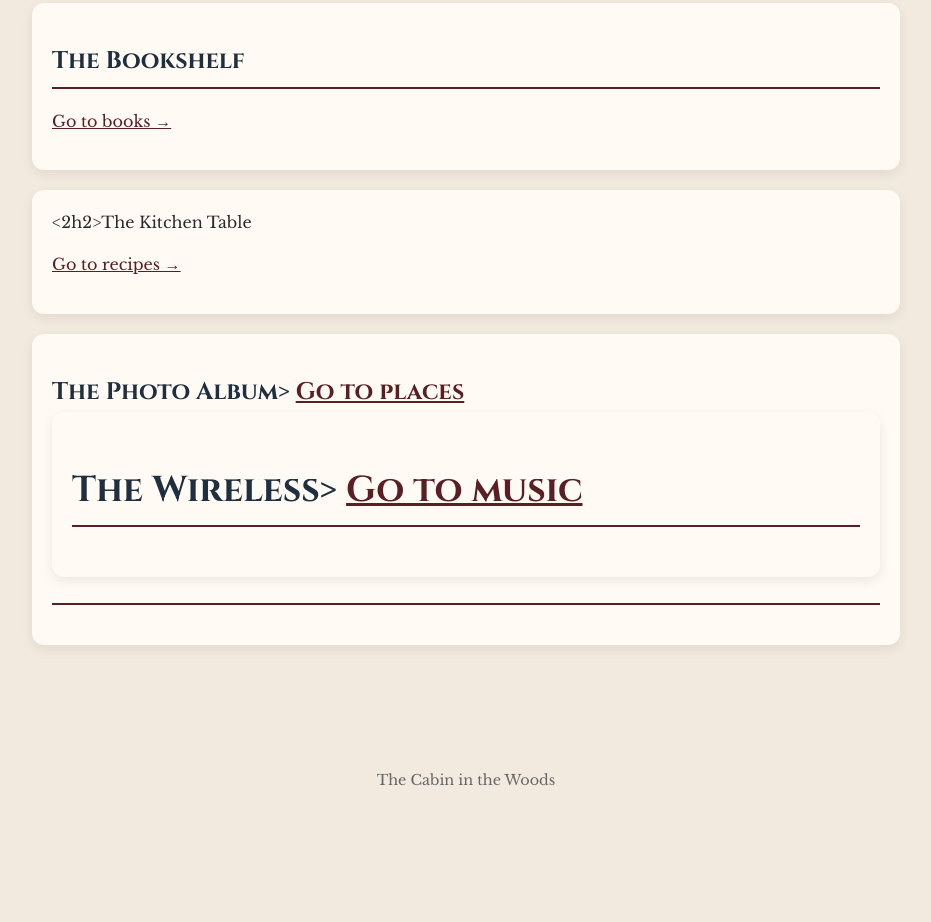
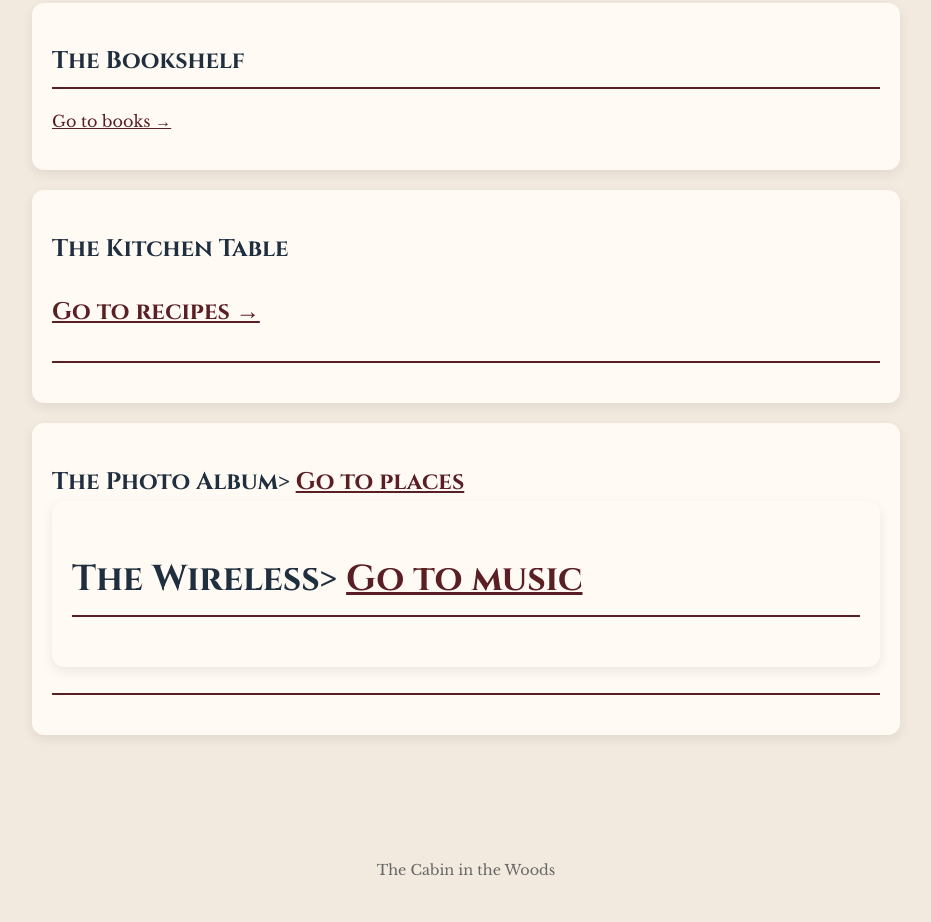
Before and after one commit to the-archives-com/the-archives-com.github.io, a plain HTML site: page index.html in a window 1280 px wide. Shown: the part 718-1640 px from the top of the page, without its empty margins (174-1105 px from the left). Before the commit the page ends 1550 px from the top, so only its background shows below. Drawn offline with nearby package versions, Linux system fonts and the light colour scheme.

Commit message:
Update index.html

```diff
--- a/index.html
+++ b/index.html
@@ -38,18 +38,20 @@
 </div>
 
 <div class="card">
-  <2h2>The Kitchen Table</h>
+  <h2>The Kitchen Table</h>
   <p><a href="recipes/index.html">Go to recipes →</a></p>
 </div>
 
 <div class="card">
     <h2>The Photo Album</h>>
 <a href="index.html">Go to places</a>
+<div>
 
+</div>
 <div class="card">
     <h2>The Wireless</h>>
 <a href="index.html">Go to music</a>
-
+</div>
 </main>
 
 <footer>
```
